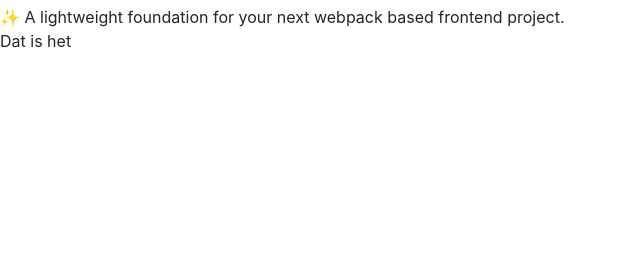
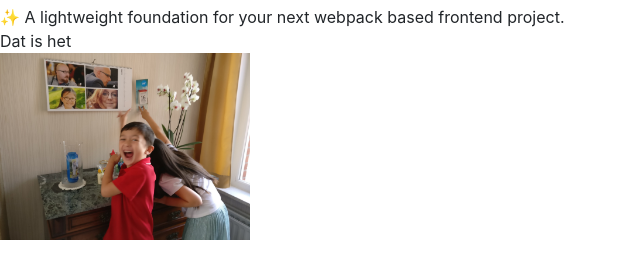
Before and after one commit to Frontend-2-2020/movieDB-group1, a website built with webpack: page src/index.html in a window 1280 px wide. Shown: the part 51-330 px from the top of the page, without its empty margins (0-640 px from the left). Built offline with nearby package versions, Linux system fonts and the light colour scheme.

Commit message:
test met afbeelding

```diff
--- a/src/index.html
+++ b/src/index.html
@@ -8,7 +8,8 @@
 <body>
   <h1>webpack starter</h1>
   <p>✨ A lightweight foundation for your next webpack based frontend project.
-    <br>Dat is het
+    <br>Dat is het<br>
+<img src="/public/img/test.jpg" width="250px" alt="">
   </p>
 </body>
 </html>
```
Also changed, not shown: public/img/test.jpg (added).
